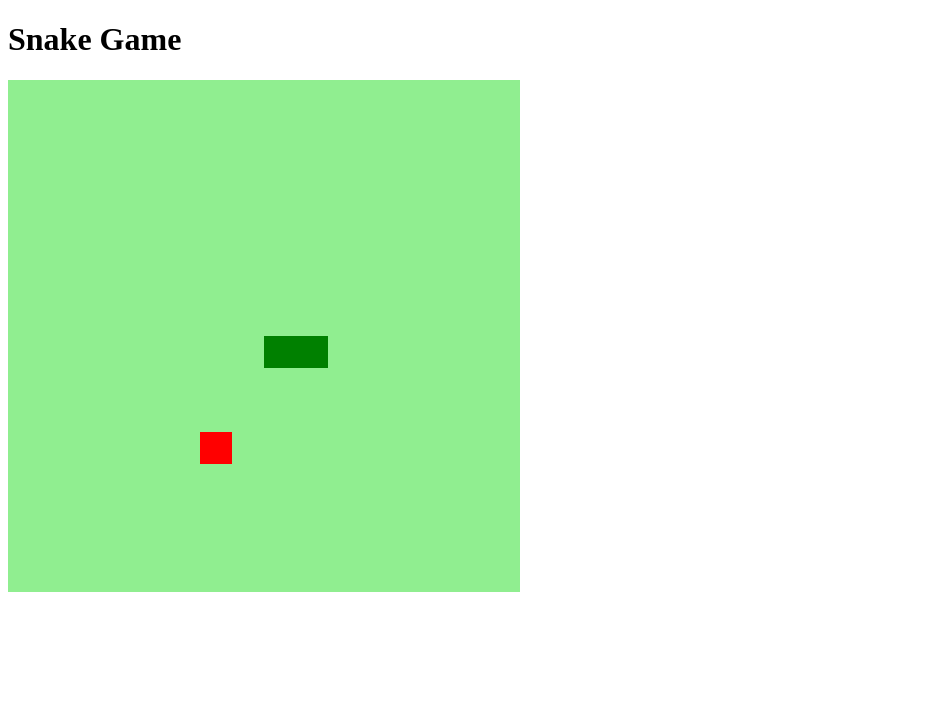
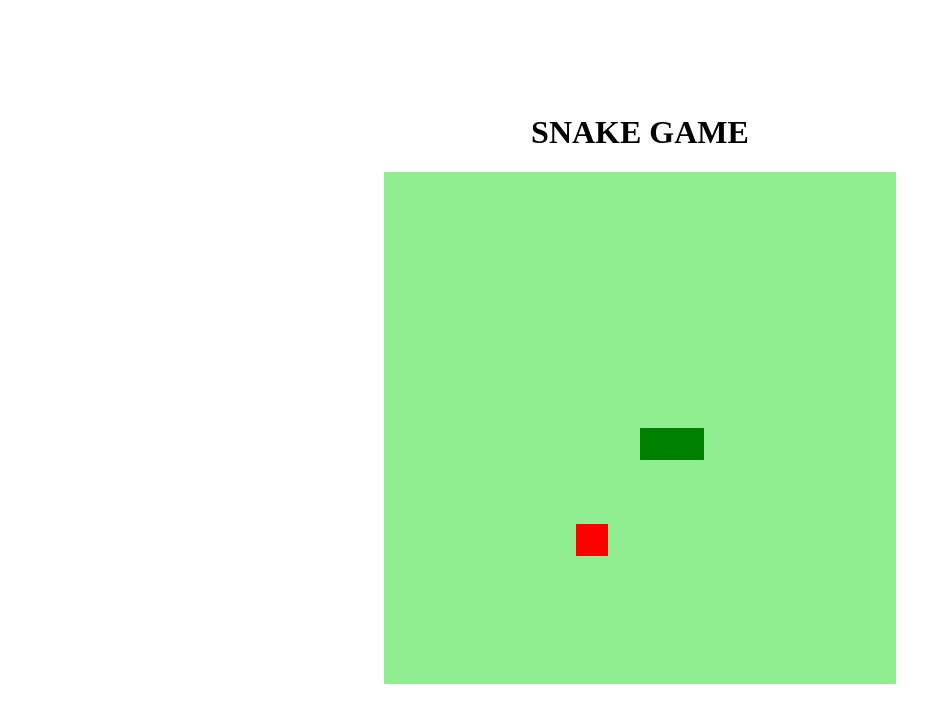
Before and after one commit to JeanSouza911/Projeto-aula-javascript, a plain HTML site: page index.html in a window 1280 px wide. Shown: the whole page, without its empty margins (0-951 px from the left). Drawn offline with Linux system fonts and the light colour scheme.

Commit message:
adicionando estilização

```diff
--- a/index.html
+++ b/index.html
@@ -9,7 +9,7 @@
         <title>Snake Game</title>
     </head>
     <body>
-        <h1>Snake Game</h1>
+        <h1>SNAKE GAME</h1>
         <canvas id="snake" width="512" height="512"></canvas>
     </body>
 </html>
--- a/style.css
+++ b/style.css
@@ -0,0 +1,8 @@
+body{
+    height: 95vh;
+    width: 95;
+    display: flex;
+    justify-content: center;
+    align-items: center;
+    flex-direction: column;
+}
```
